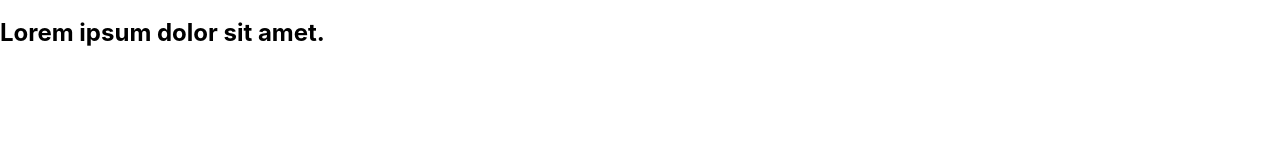
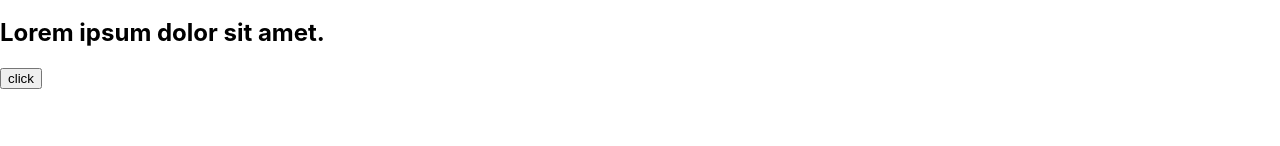
Before and after one commit to asel-moidunova/trello, a React (Create React App) app: page /user in a window 1280 px wide. Shown: the part 154-300 px from the top of the page. Built offline with nearby package versions, Linux system fonts and the light colour scheme.

Commit message:
added text in project

```diff
--- a/src/routes/User.jsx
+++ b/src/routes/User.jsx
@@ -9,6 +9,7 @@ const User = () => {
                <p>Lorem ipsum dolor sit amet consectetur adipisicing elit. Dolorem maiores sequi quisquam nulla omnis nostrum aliquid error veritatis voluptatem doloribus.</p>
                 <p>Lorem ipsum dolor sit amet consectetur adipisicing elit. Aliquid laborum nostrum cupiditate atque mollitia corrupti.</p>
                 <h2>Lorem ipsum dolor sit amet.</h2>
+                <button>click</button>
             </div>
         </div>
     );
```
